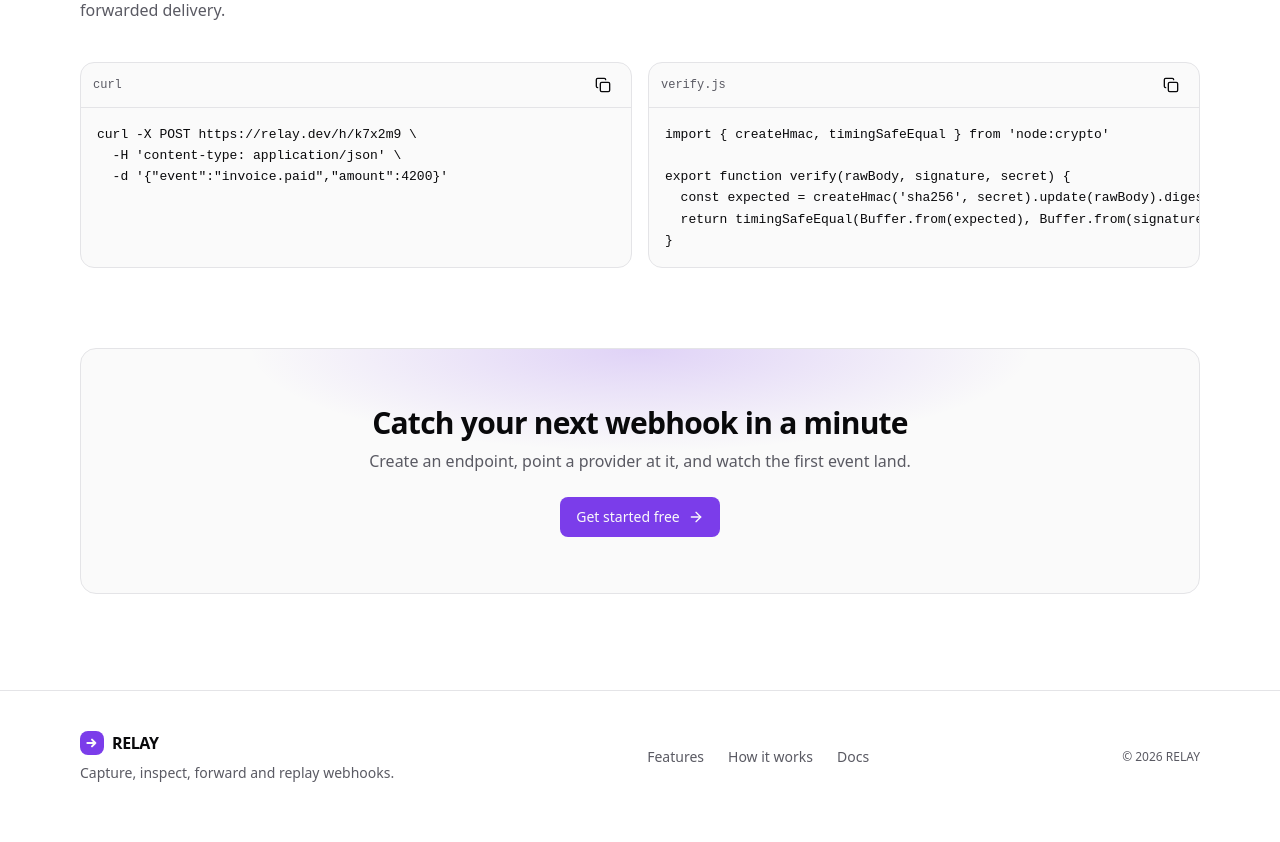
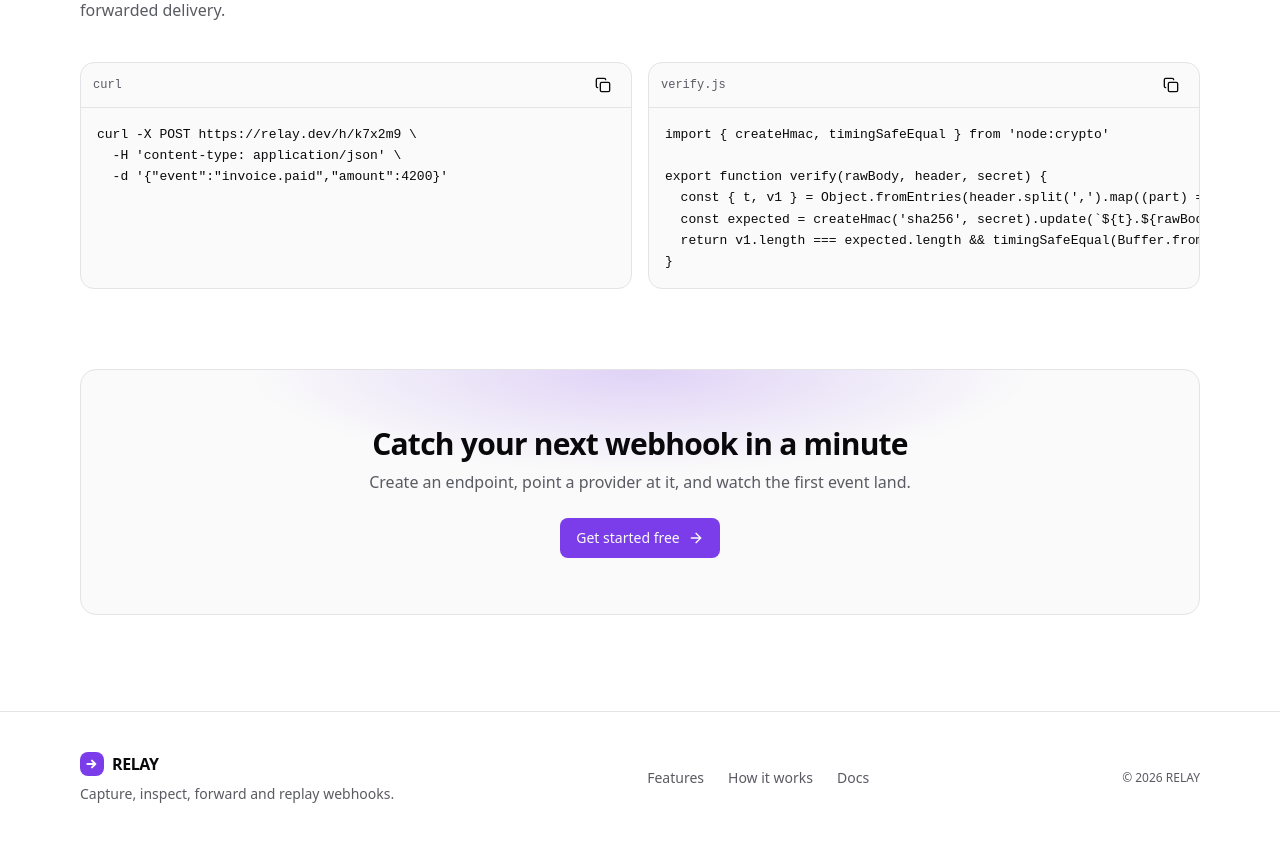
Before and after one commit to parthgupta21/relay-frontend, a React (Vite) app: page / in a window 1280 px wide. Shown: the part 2140-2982 px from the top of the page. Built offline with nearby package versions, Linux system fonts and the light colour scheme; no server answers.

Commit message:
Match landing signature snippet to the signing spec

```diff
--- a/src/pages/Landing.jsx
+++ b/src/pages/Landing.jsx
@@ -39,9 +39,10 @@ const CURL = `curl -X POST https://relay.dev/h/k7x2m9 \\
 
 const VERIFY = `import { createHmac, timingSafeEqual } from 'node:crypto'
 
-export function verify(rawBody, signature, secret) {
-  const expected = createHmac('sha256', secret).update(rawBody).digest('hex')
-  return timingSafeEqual(Buffer.from(expected), Buffer.from(signature))
+export function verify(rawBody, header, secret) {
+  const { t, v1 } = Object.fromEntries(header.split(',').map((part) => part.split('=')))
+  const expected = createHmac('sha256', secret).update(\`\${t}.\${rawBody}\`).digest('hex')
+  return v1.length === expected.length && timingSafeEqual(Buffer.from(expected), Buffer.from(v1))
 }`
 
 function MockInspector() {
```
